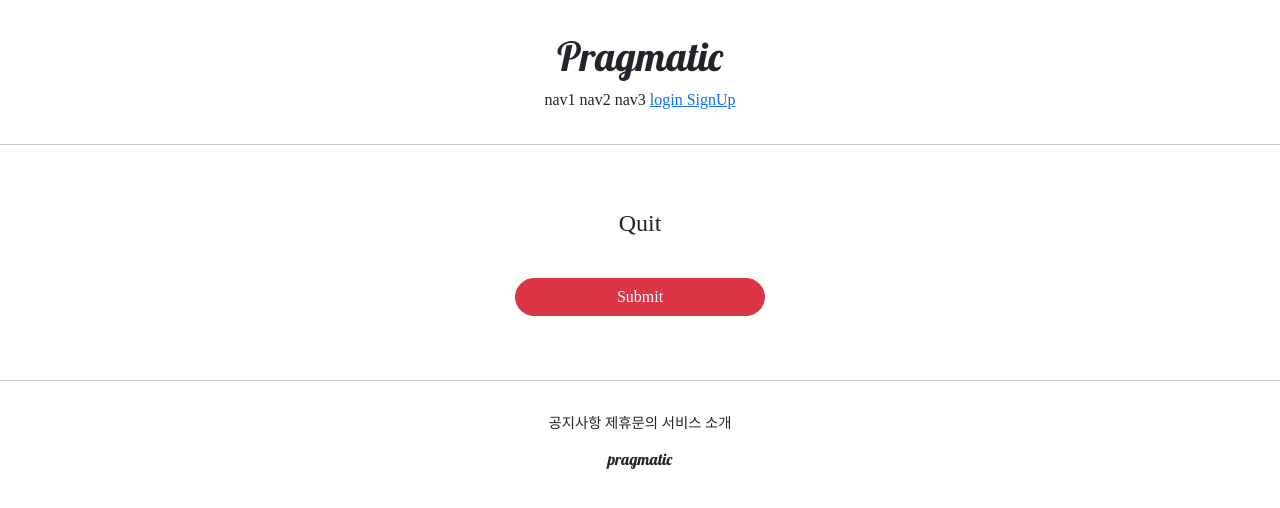
After one commit to dooli1971039/Pinterest_django, a Django app: template accountapp/templates/accountapp/delete.html in a window 1280 px wide. The commit adds this page. Shown: the top 508 px of the page. Run offline with Django 4.2, Linux system fonts and the light colour scheme; the template is opened without the code that fills it, so the values that code supplies are empty; some libraries are stand-ins or nearby versions; some web fonts are replaced.

Commit message:
25강 내용

```diff
--- /dev/null
+++ b/accountapp/templates/accountapp/delete.html
@@ -0,0 +1,19 @@
+{% extends 'base.html'%}
+{% load bootstrap4 %}
+
+{% block content %}
+
+    <div style="text-align:center;max-width: 500px; margin: 4rem auto">
+        <div class="mb-4">
+            <h4>Quit</h4>
+        </div>
+<!--        action에는 요청을 보내는 url이 들어간다. veiws.py에서 reverse(경로)로 쓰던 것처럼 HTML은 아래와 같이 쓴다.
+            accountapp라는 앱에서 delete라는 routing으로 가라-->
+        <form action="{% url 'accountapp:delete' pk=user.pk %}" method="post">
+            {% csrf_token %}
+            <input type="submit" class="btn btn-danger rounded-pill col-6 mt-3">
+        </form>
+    </div>
+
+
+{% endblock %}
--- a/accountapp/templates/accountapp/detail.html
+++ b/accountapp/templates/accountapp/detail.html
@@ -19,6 +19,11 @@
                     Change Info
                 </p>
             </a>
+            <a href="{% url 'accountapp:delete' pk=user.pk %}">
+                <p>
+                    Quit
+                </p>
+            </a>
             {% endif %}
 
         </div>
--- a/accountapp/urls.py
+++ b/accountapp/urls.py
@@ -1,7 +1,7 @@
 from django.contrib.auth.views import LoginView, LogoutView
 from django.urls import path
 
-from accountapp.views import hello_world, AccountCreateView, AccountDetailView, AccountUpdateView
+from accountapp.views import hello_world, AccountCreateView, AccountDetailView, AccountUpdateView, AccountDeleteView
 
 app_name="accountapp"
 
@@ -21,4 +21,6 @@ urlpatterns = [
     #특정유저의 정보를 받으려고 한다. => 고유번호를 받아야 한다
     #detail/<int:pk>  pk라는 이름의 int정보를 받겠다
     path("detail/<int:pk>", AccountDetailView.as_view(), name='detail'),
+    path("delete/<int:pk>", AccountDeleteView.as_view(), name='delete'),
+
 ]
--- a/templates/header.html
+++ b/templates/header.html
@@ -18,6 +18,9 @@
         <a href="{% url 'accountapp:login' %}?next={{ request.path }}">
             <span>login</span>
         </a>
+        <a href="{% url 'accountapp:create' %}">
+            <span>SignUp</span>
+        </a>
         {% else %}
         <a href="{% url 'accountapp:detail' pk=user.pk %}">
             <span>MyPage</span>
```
Also changed, not shown: accountapp/views.py (+6 -1 lines).
